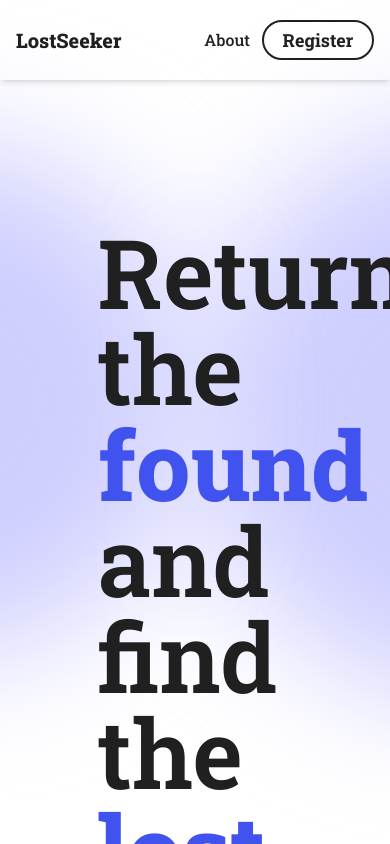
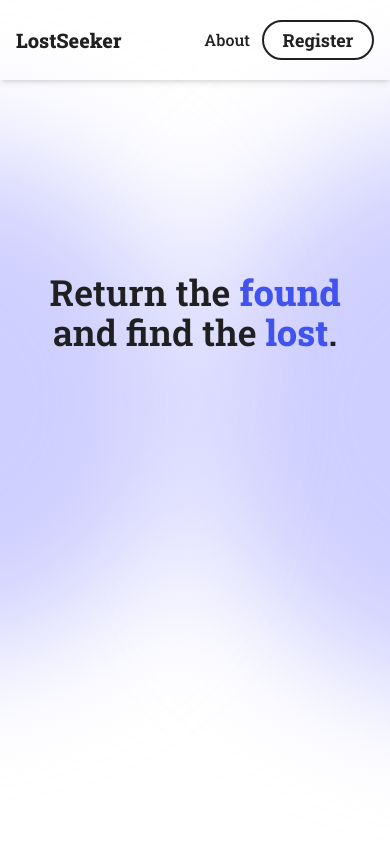
Before and after one commit to The-XENO-Studios/Lost-Seeker, a React (Vite) app in the folder Lost-Seeker/: page / in a window 390 px wide. Built offline with nearby package versions, Linux system fonts and the light colour scheme.

Commit message:
improve mobile layout on landing

```diff
--- a/Lost-Seeker/src/components/pages/landing/LandingPage.tsx
+++ b/Lost-Seeker/src/components/pages/landing/LandingPage.tsx
@@ -13,9 +13,9 @@ function LandingPage() {
         <div className="p-20 h-full w-full bg-lightBlue  rounded-full blur-3xl"></div>
       </div>
 
-      <div className="flex flex-col items-center mt-20 z-10">
+      <div className="flex flex-col items-center mt-32 z-10">
         <div className="flex flex-col items-center">
-          <h1 className="font-semibold text-8xl py-4 w-1/2  mt-32 text-black">
+          <h1 className="font-semibold text-4xl sm:text-5xl md:text-6xl xl:text-7xl px-4 md:px-0 py-4 text-center md:text-left text-3/4 md:w-1/2  mt-32 text-black">
             Return the <b className="text-blue font-extrabold">found</b> and
             find the <b className="text-blue font-extrabold">lost</b>.
           </h1>
```
